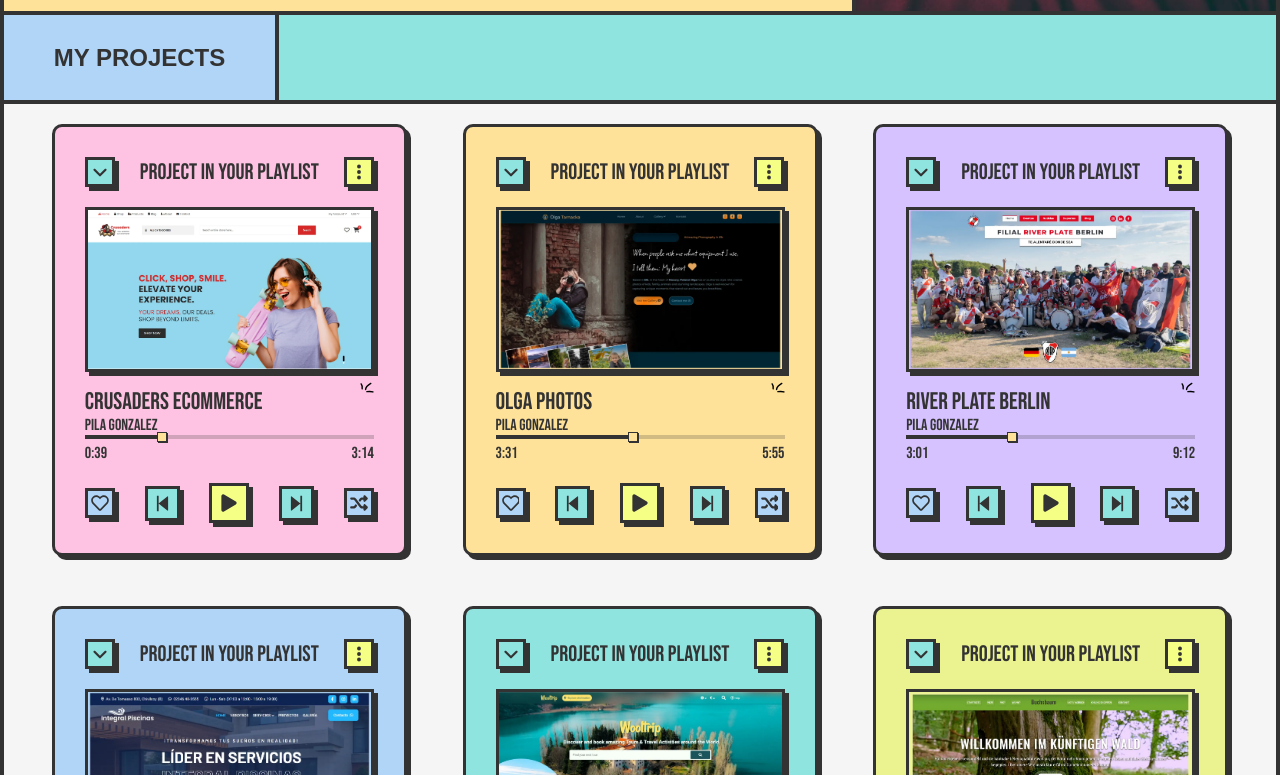
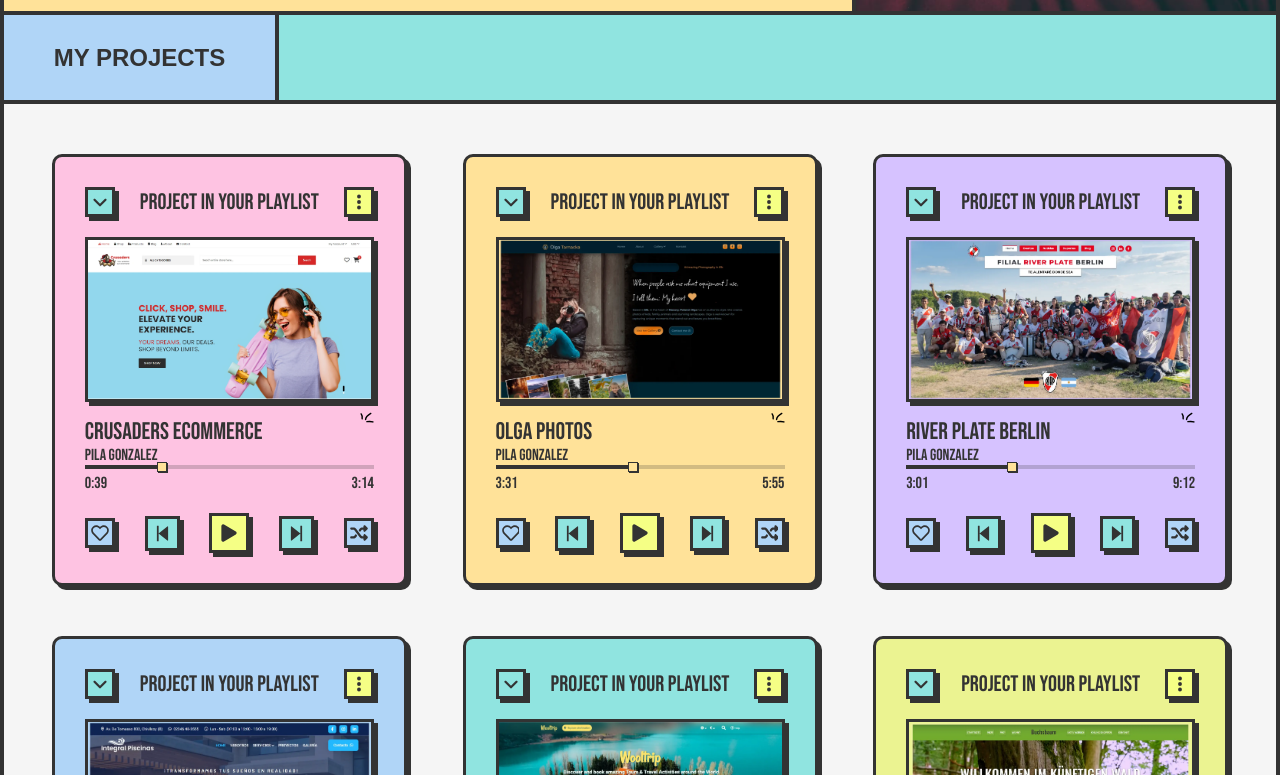
Before and after one commit to Pilag6/pila.dev, a React (Vite) app: page / in a window 1280 px wide. Shown: the part 785-1560 px from the top of the page. Built offline with nearby package versions, Linux system fonts and the light colour scheme; a web font is replaced by a local one.

Commit message:
Update padding in ProjectsSection.css

```diff
--- a/src/components/Projects/ProjectsSection.css
+++ b/src/components/Projects/ProjectsSection.css
@@ -29,7 +29,7 @@
     border-top: var(--border-main);
     background: var(--white-body);
     color: var(--black);
-    padding: 20px;
+    padding: 50px 20px;
     row-gap: 50px;
 }
 
```
